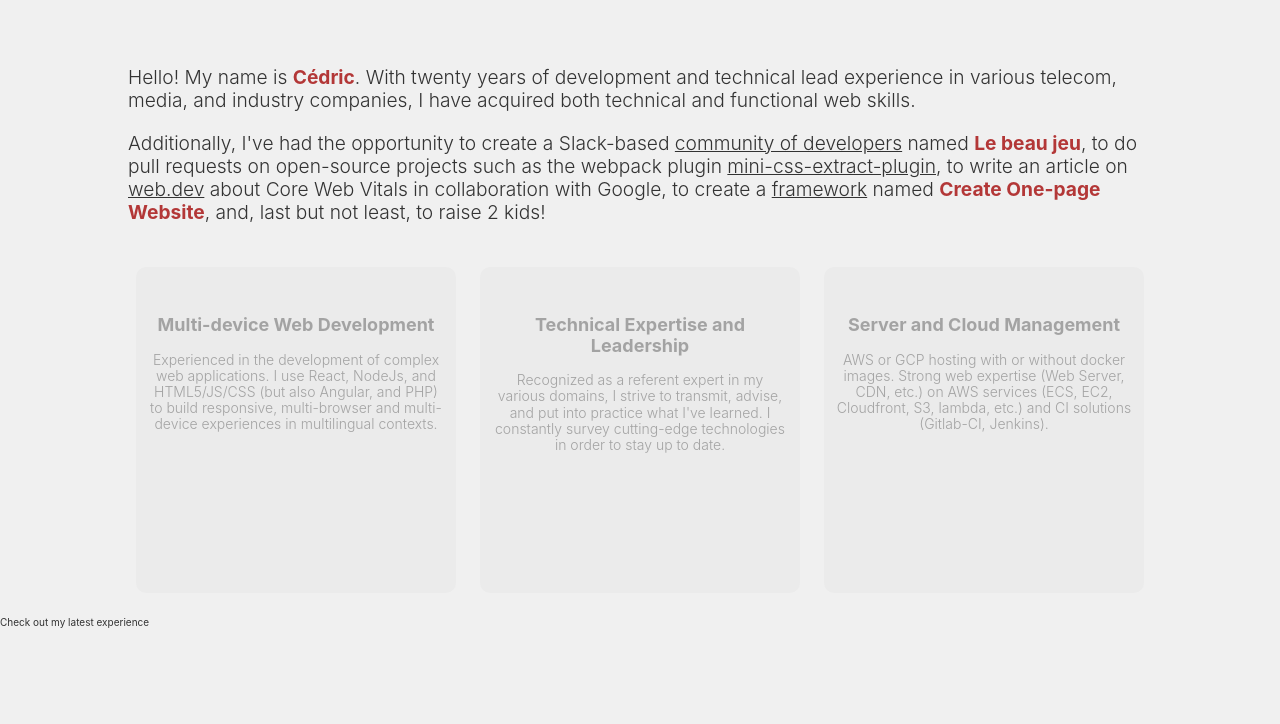
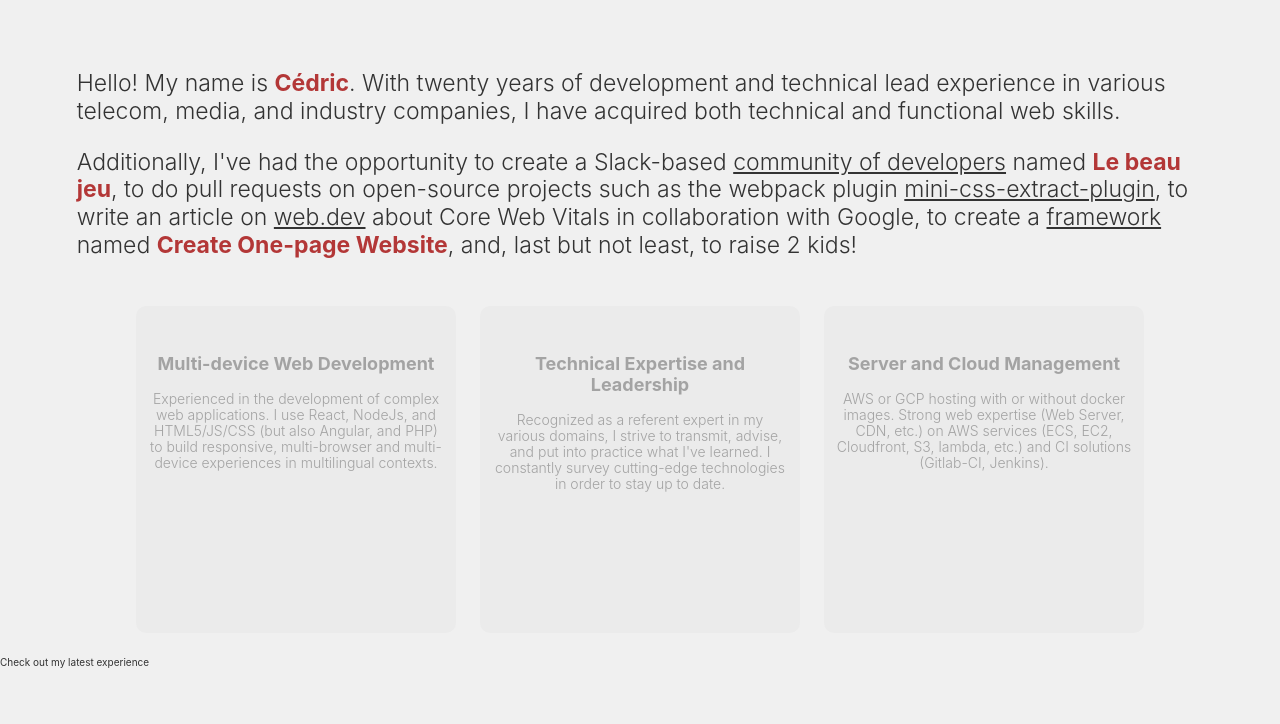
Before and after one commit to cbazureau/website-cow, a website: page src/index.html in a window 1280 px wide. Shown: the part 76-800 px from the top of the page. Drawn offline with Linux system fonts and the light colour scheme.

Commit message:
fix(style): fix some css

```diff
--- a/src/css/styles.css
+++ b/src/css/styles.css
@@ -16,10 +16,22 @@ a {
   color: var(--light-black);
 }
 
+html {
+  height: -webkit-fill-available;
+}
+
+/* Avoid Chrome to see Safari hack */
+@supports (-webkit-touch-callout: none) {
+  body {
+    /* The hack for Safari */
+    min-height: -webkit-fill-available;
+  }
+}
+
 body {
   color: var(--light-black);
   background-color: var(--white);
-  /*font-family: "Lato", sans-serif;*/
+  padding: 0;
   font-family: -apple-system,BlinkMacSystemFont,Segoe UI,Roboto,Helvetica,Arial,sans-serif,Apple Color Emoji,Segoe UI Emoji,Segoe UI Symbol;
 }
 
@@ -268,10 +280,10 @@ section {
 }
 
 .About__intro {
-  font-size: clamp(1.4rem, 1.5vw, 2.5rem);
+  font-size: clamp(1.4rem, 1.8vw, 2.5rem);
   font-weight: 300;
   line-height: 1.2;
-  padding: 0 max(24px, 10vw);
+  padding: 0 max(24px, 6vw);
 }
 
 .About__intro strong {
```
